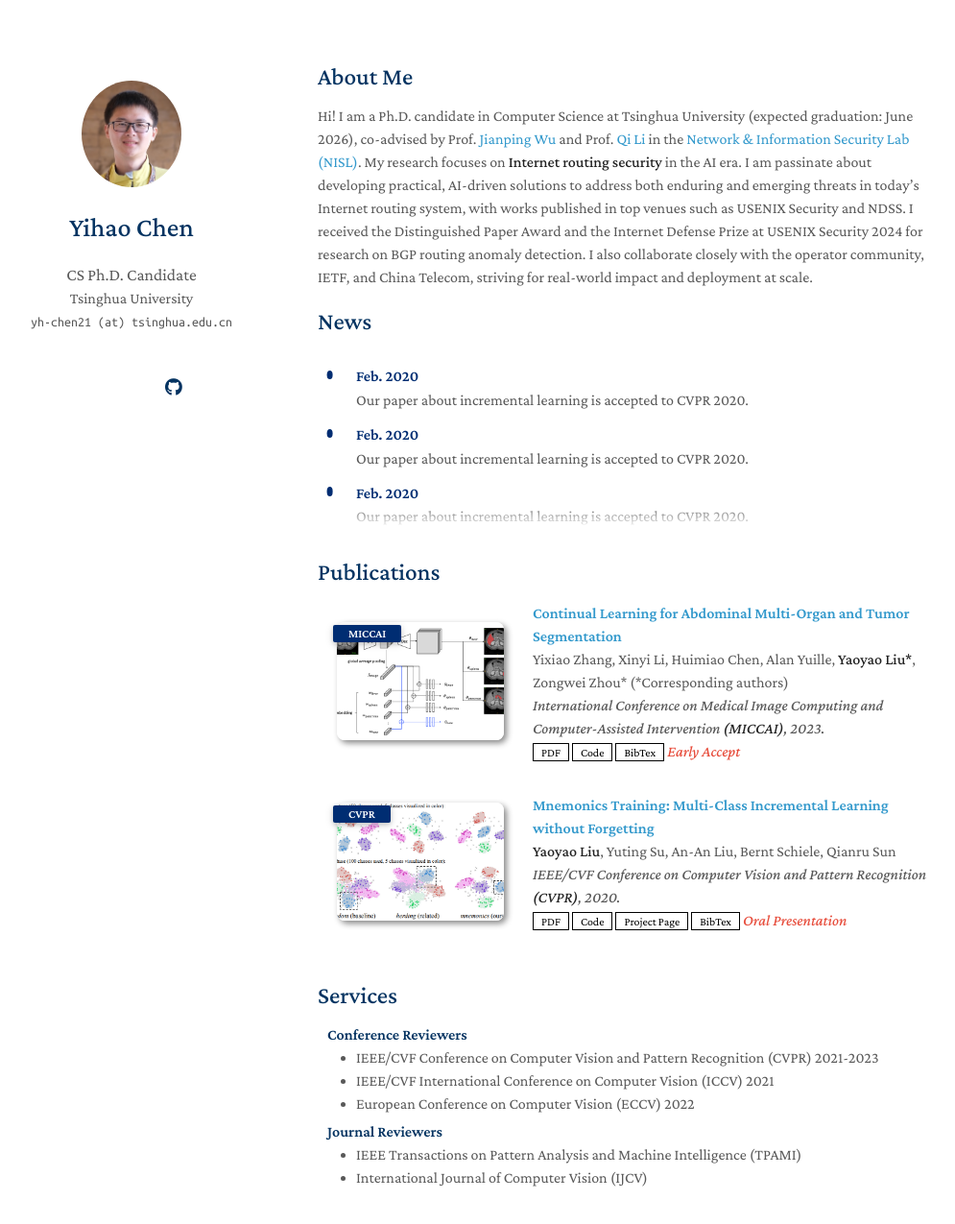
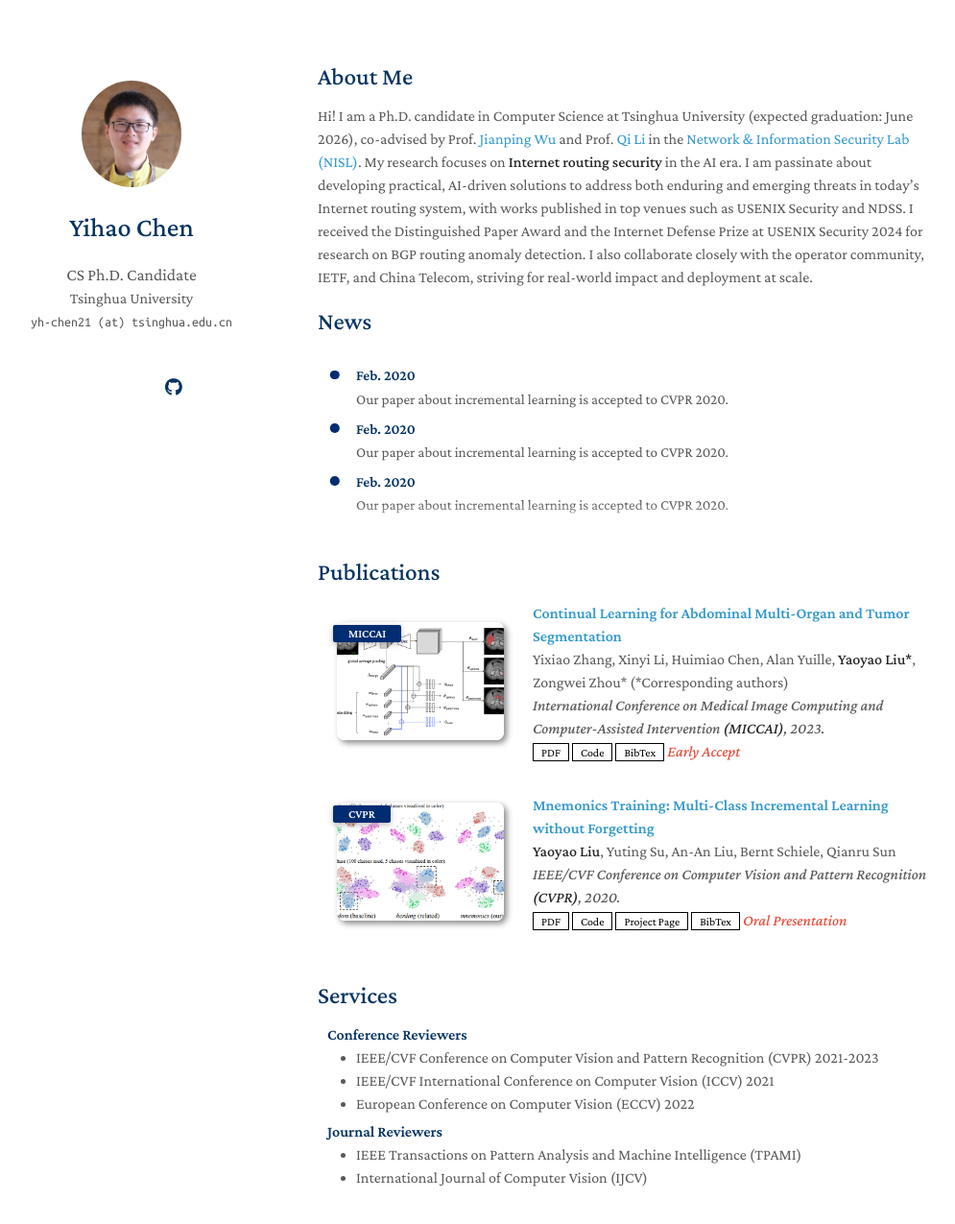
Before and after one commit to PorcupineAndrew/homepage, a Jekyll site: the page built from index.md, in a window 1280 px wide and 1333 px high. Shown: the top 1275 px of the window at 96% size, without its empty margins (139-1134 px from the left). Built offline with Jekyll 4.4.1, drawn with Linux system fonts in a browser that asks for light colours; a style sheet for code colours, icons or effects is not loaded; our own code applies the rules of GitHub Pages for plain Markdown files.

```diff
--- a/assets/css/news.css
+++ b/assets/css/news.css
@@ -34,7 +34,7 @@
 
 .news-item {
   position: relative;
-  margin-bottom: 0.8rem;
+  margin-bottom: 0.6rem;
   padding-left: 2.5rem;
   z-index: auto
 }
@@ -44,25 +44,25 @@
   position: absolute;
   left: 0;
   top: 0.35rem;
-  width: 0.4rem;
+  width: 0.6rem;
   height: 0.6rem;
   border-radius: 50%;
   background-color: var(--global-theme-color);
-  transform: translateX(0.6rem);
+  transform: translateX(0.8rem);
   transition: all 0.3s ease;
   z-index: 1
 }
 
 .news-item:hover::before {
   background-color: var(--global-theme-color);
-  transform: translateX(0.6rem) scale(1.2)
+  transform: translateX(0.8rem) scale(1.2)
 }
 
 .news-date {
   font-weight: 600;
-  color: var(--global-theme-color);
+  color: #003262;
   margin-bottom: 0.1rem;
-  font-size: 1em;
+  font-size: 0.95em;
   position: relative;
   z-index: auto
 }
@@ -73,7 +73,7 @@
   position: relative;
   transition: transform 0.3s ease;
   z-index: auto;
-  font-size: 1em
+  font-size: 0.95em
 }
 
 .news-item:hover .news-content {
```
